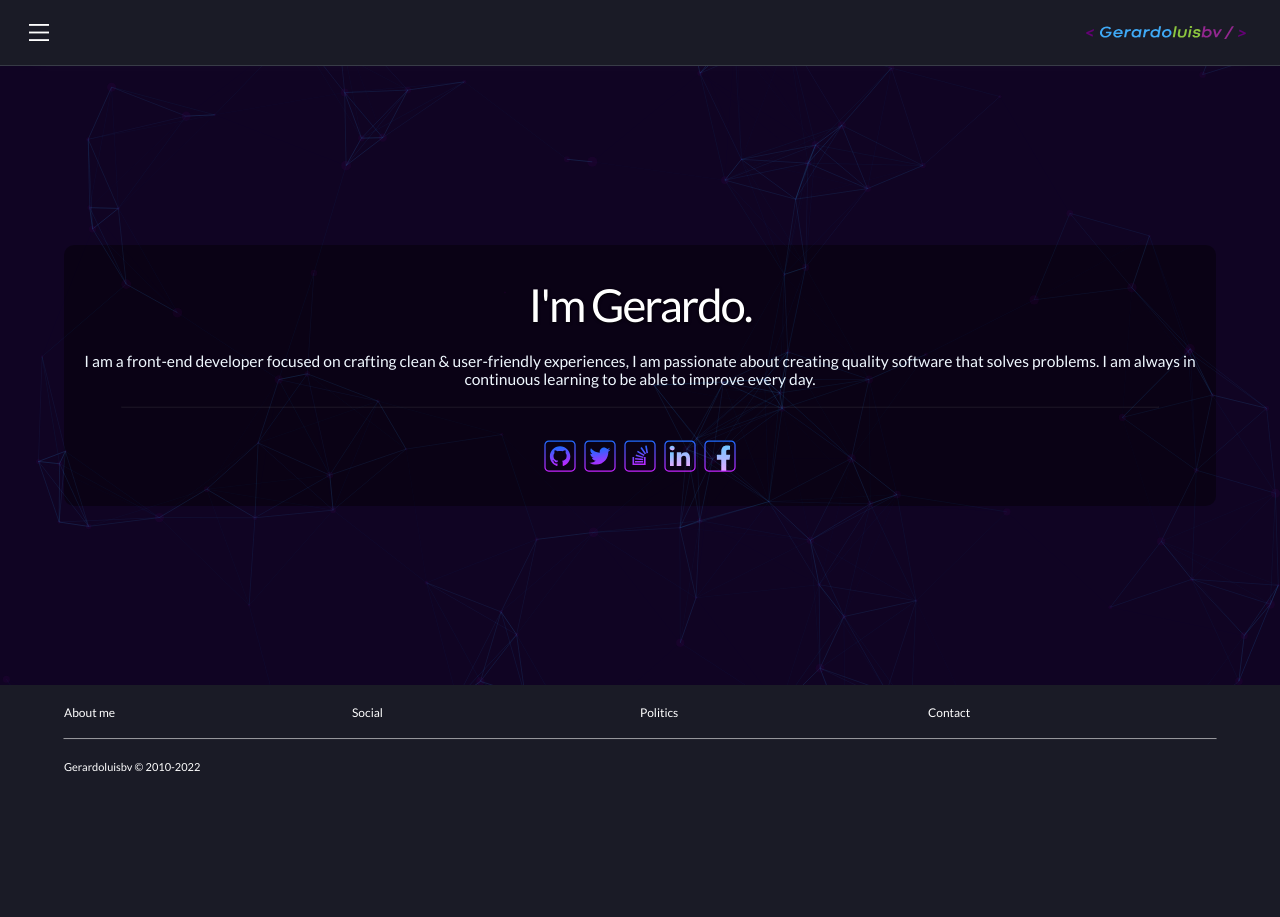
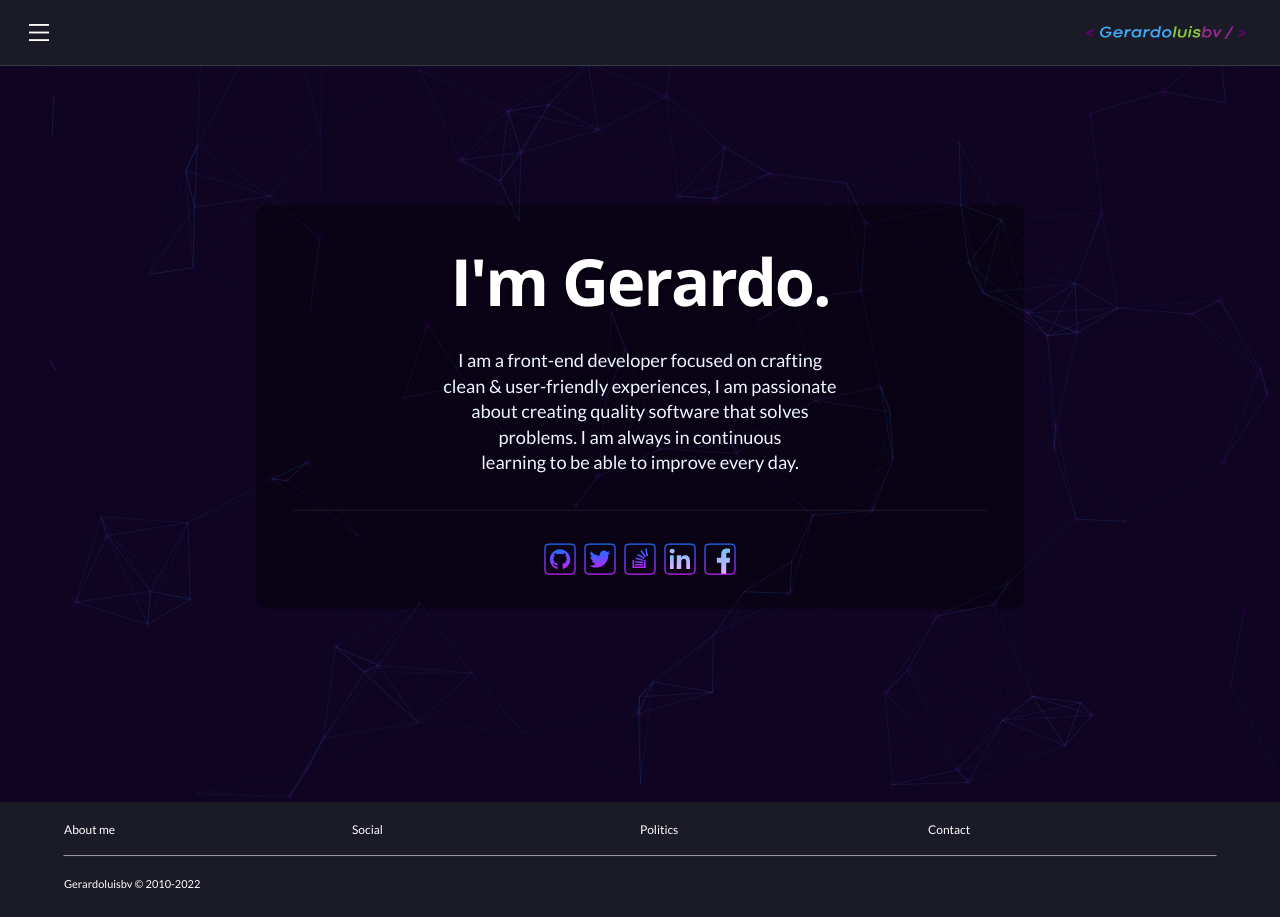
Before and after one commit to gerardoluisbv/portafolio-glbv, a React (Create React App) app: page / in a window 1280 px wide. Before the commit the page ends 800 px from the top, so only its background shows below. Built offline with nearby package versions, Linux system fonts and the light colour scheme; a web font is replaced by a local one.

Commit message:
version 1 portafolio

```diff
--- a/public/index.html
+++ b/public/index.html
@@ -24,7 +24,7 @@
       work correctly both with client-side routing and a non-root public URL.
       Learn how to configure a non-root public URL by running `npm run build`.
     -->
-    <title>React App</title>
+    <title><Gerardoluisbv /></title>
   </head>
   <body>
     <noscript>You need to enable JavaScript to run this app.</noscript>
--- a/src/App.js
+++ b/src/App.js
@@ -1,13 +1,10 @@
+import "./App.css";
 
-import './App.css';
+import Home from "./components/Home";
+import Navbar from "./components/Navbar";
+import Footer from "./components/Footer";
 
-
-
-import Home from './components/Home';
-import Navbar from './components/Navbar';
-import Footer from './components/Footer';
-
-import styled  from 'styled-components';
+import styled from "styled-components";
 
 import Particles from "react-tsparticles";
 import { loadFull } from "tsparticles";
@@ -19,7 +16,6 @@
 `;
 
 function App() {
-
   const particlesInit = async (main) => {
     console.log(main);
 
@@ -31,14 +27,9 @@
 
   const particlesLoaded = (container) => {
     console.log(container);
-  }
+  };
 
   return (
-
-
-
-
-
     <AppWrapper>
       <Particles
         id="tsparticles"
@@ -50,7 +41,7 @@
             events: {
               onClick: {
                 enable: true,
-              mode: "bubble",
+                mode: "push",
               },
               onHover: {
                 enable: true,
@@ -89,7 +80,7 @@
                 default: "bounce",
               },
               random: false,
-            speed: 3,
+              speed: 1,
               straight: false,
             },
             number: {
@@ -112,12 +103,10 @@
           detectRetina: true,
         }}
       />
-        <Navbar/>
-        <Home/>
-        <Footer/>
+      <Navbar />
+      <Home />
+      <Footer />
     </AppWrapper>
-
-
   );
 }
 
--- a/src/components/Home.js
+++ b/src/components/Home.js
@@ -11,15 +11,15 @@
   return (
     <div className="home">
 
-        <div className="container_home">
+        <div className="container_home homeImage">
           <div className="content_about">
             <div className="title_home">
               <h1>I'm Gerardo.</h1>
             </div>
             <h3>
-              I am a front-end developer focused on crafting clean &
-              user-friendly experiences, I am passionate about creating quality
-              software that solves problems. I am always in continuous learning
+              I am a front-end developer focused on crafting <br/>clean &
+              user-friendly experiences, I am passionate <br/> about creating quality
+              software that solves <br/> problems. I am always in continuous <br/> learning
               to be able to improve every day.
             </h3>
 
@@ -70,6 +70,7 @@
           </div>
         </div>
         </div>
+
         </div>
       </div>
 
--- a/src/components/home.css
+++ b/src/components/home.css
@@ -1,4 +1,4 @@
-
+@import url('https://fonts.googleapis.com/css2?family=Open+Sans:wght@300;400;600;700;800&display=swap');
 
  .home {
 
@@ -11,21 +11,17 @@
     background-color: #100423;
     display: flex;
     justify-content: center;
+    height: 92vh;
 
  }
 
  .container_home {
-
-
-
 
     width: 100%;
     display: flex;
     flex-direction: column;
     justify-content: center;
     align-items: center;
-
-
  }
 
 .content_about {
@@ -61,7 +57,7 @@
     font-weight: 400;
     font-size: 3.5em;
 
-    margin: 0 auto 10px auto;
+    margin: 0 auto 0px auto;
     color: #fff;
     letter-spacing: -2px;
 
@@ -77,7 +73,8 @@
  h3 {
     font: 1.2em 'Lato', sans-serif;
     text-align: center;
-    padding: 0px 15px;
+    padding: 15px 15px;
+    line-height : 25px;
  }
 
  .social_icon_home{
@@ -85,3 +82,67 @@
     min-width: 40px;
     max-height: 40px;
  }
+
+
+ /* ESCRITORIO EXTRA GRANDE  */
+
+ @media only screen and (min-width: 1200px) {
+
+    .homeImage {
+
+        background-size: cover;
+        margin-bottom: 20px;
+        display: flex;
+        flex-direction: column;
+        -webkit-box-pack: center;
+        justify-content: center;
+        -webkit-box-align: center;
+        align-items: center;
+        height: 84vh;
+      }
+
+      .container_home .content_about h1 {
+          font-size: 5em;
+          letter-spacing: -2px;
+          font-weight: 700;
+          font-family: 'Open Sans', sans-serif;
+      }
+
+      .content_about {
+        width: 60%;
+        margin-top: 10px;
+      }
+
+      h3 {
+          font-size: 1.4em;
+          line-height : 1.4em;
+      }
+
+ }
+
+/* ESCRITORIO GRANDE  */
+ @media only screen and (min-width: 992px) and (max-width: 1199px) {
+    .homeImage {
+      background-image: url(https://res.cloudinary.com/dkrmpxrnl/image/upload/v1647132901/ygs9wy86fbbd0lzqlnol.jpg);
+      /*background-image: url(https://images.deliveryhero.io/image/pedidosya/home-backgrounds/home-background-pa.jpg?quality=100&width=1345), url(https://images.deliveryhero.io/image/pedidosya/home-backgrounds/home-background-others.jpg?quality=100&width=1345);*/
+      background-position: center center;
+
+      background-repeat: no-repeat;
+      background-size: cover;
+      margin-bottom: 20px;
+      display: flex;
+      flex-direction: column;
+      -webkit-box-pack: center;
+      justify-content: center;
+      -webkit-box-align: center;
+      align-items: center;
+      height: 84vh;
+    }
+
+    .content_about {
+      width: 60%;
+      margin-top: 10px;
+    }
+
+
+  }
--- a/src/index.css
+++ b/src/index.css
@@ -1,6 +1,6 @@
 @import url('https://fonts.googleapis.com/css2?family=Lato:wght@300;400&display=swap');
 @import url("https://use.typekit.net/dlp6hel.css");
-@import url('https://fonts.googleapis.com/css2?family=Open+Sans:wght@300;400;600;700&display=swap');
+@import url('https://fonts.googleapis.com/css2?family=Open+Sans:wght@300;400;600;700;900&display=swap');
 
 
 *{
```
Lines whose indentation alone changed are shown as unchanged.
